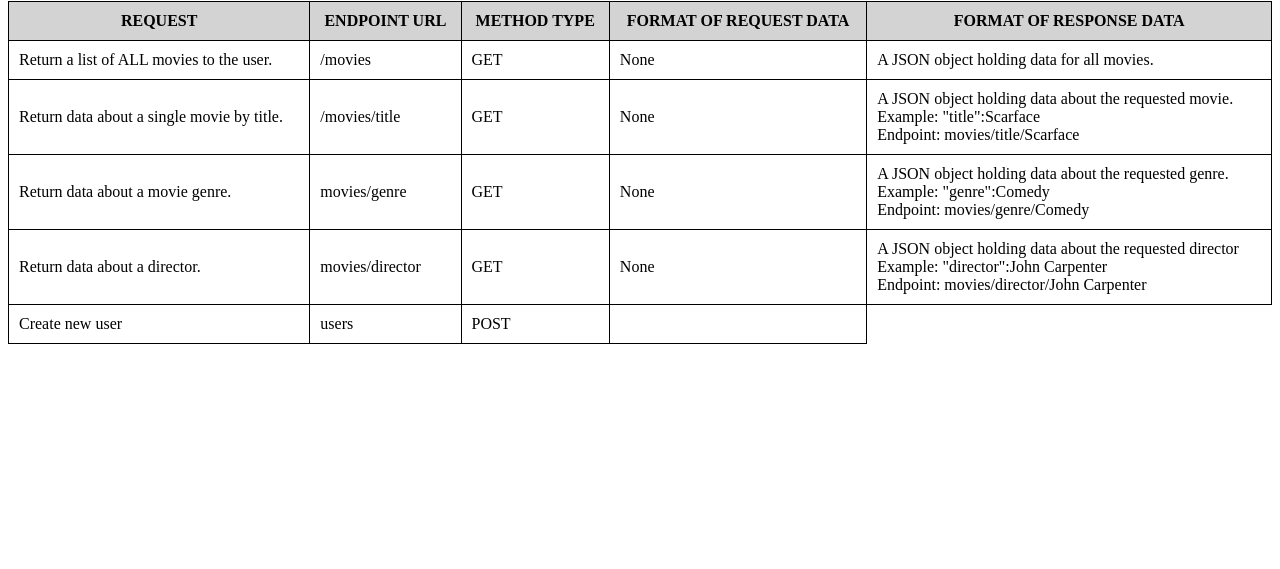
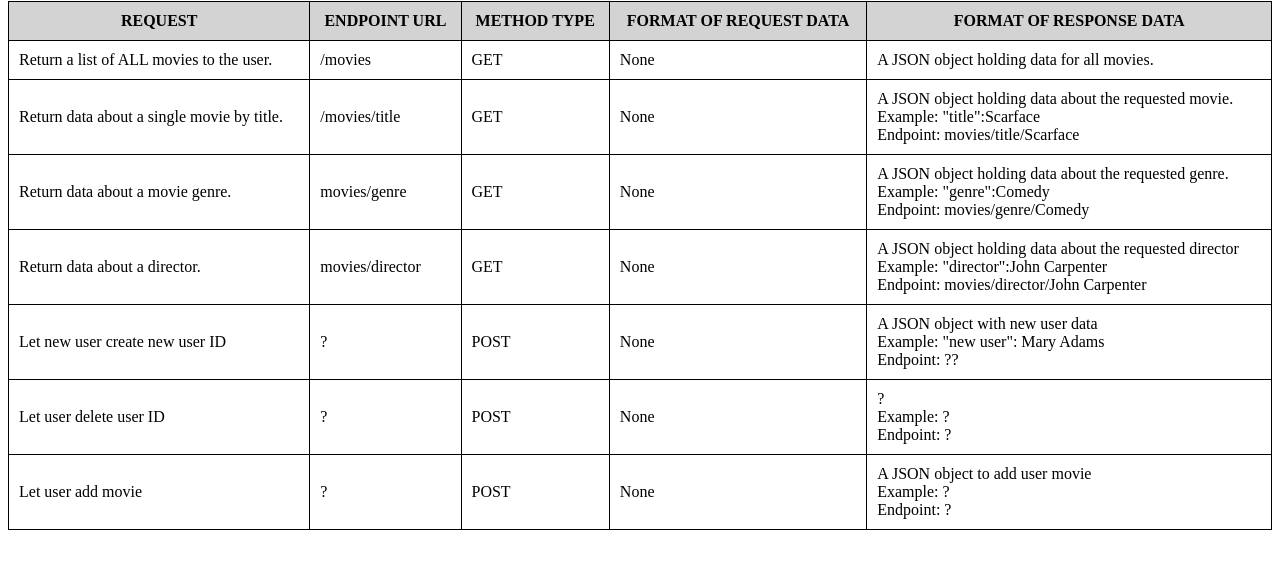
Before and after one commit to mizik1/movie_api, a website: page index.html in a window 1280 px wide. Shown: the part 79-648 px from the top of the page. Drawn offline with Linux system fonts and the light colour scheme.

```diff
--- a/index.html
+++ b/index.html
@@ -56,10 +56,37 @@
         </td>
       </tr>
       <tr>
-        <td>Create new user</td>
-        <td>users</td>
+        <td>Let new user create new user ID</td>
+        <td>?</td>
         <td>POST</td>
-        <td></td>
+        <td>None</td>
+        <td>
+          A JSON object with new user data<br />
+          Example: "new user": Mary Adams <br />
+          Endpoint: ??
+        </td>
+      </tr>
+      <tr>
+        <td>Let user delete user ID</td>
+        <td>?</td>
+        <td>POST</td>
+        <td>None</td>
+        <td>
+          ?<br />
+          Example: ? <br />
+          Endpoint: ?
+        </td>
+      </tr>
+      <tr>
+        <td>Let user add movie</td>
+        <td>?</td>
+        <td>POST</td>
+        <td>None</td>
+        <td>
+          A JSON object to add user movie<br />
+          Example: ? <br />
+          Endpoint: ?
+        </td>
       </tr>
     </table>
   </body>
```
Also changed, not shown: index.js (+4 -3 lines).
